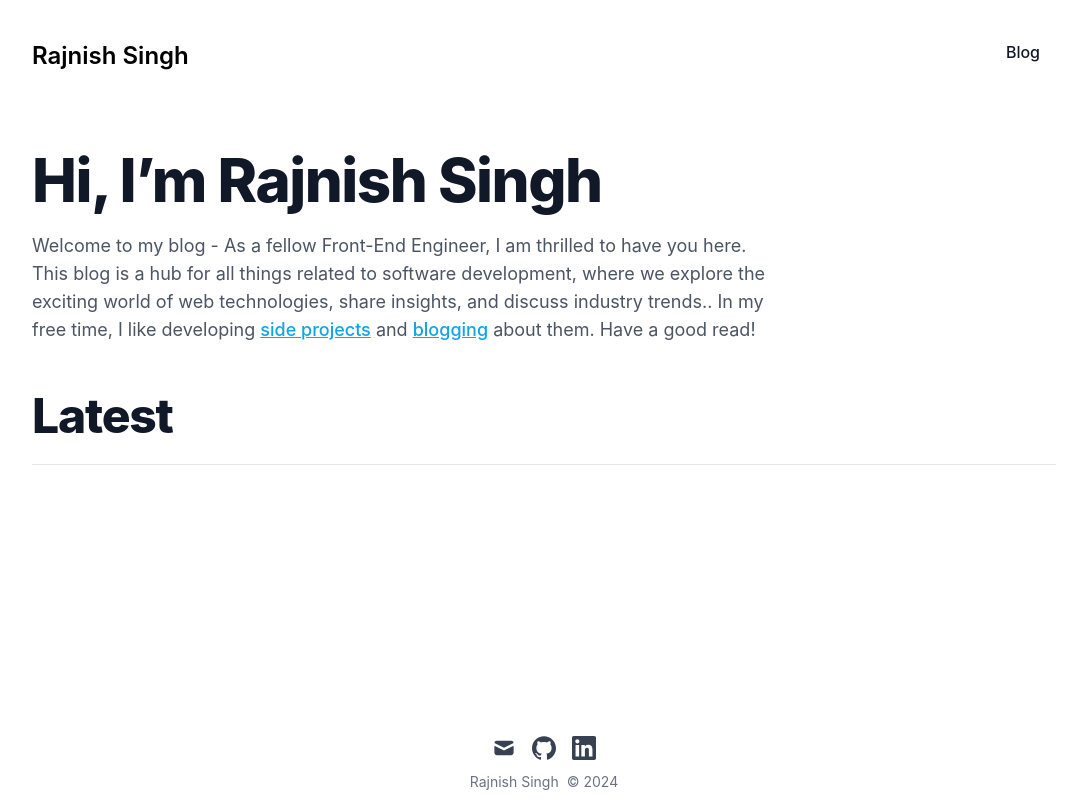
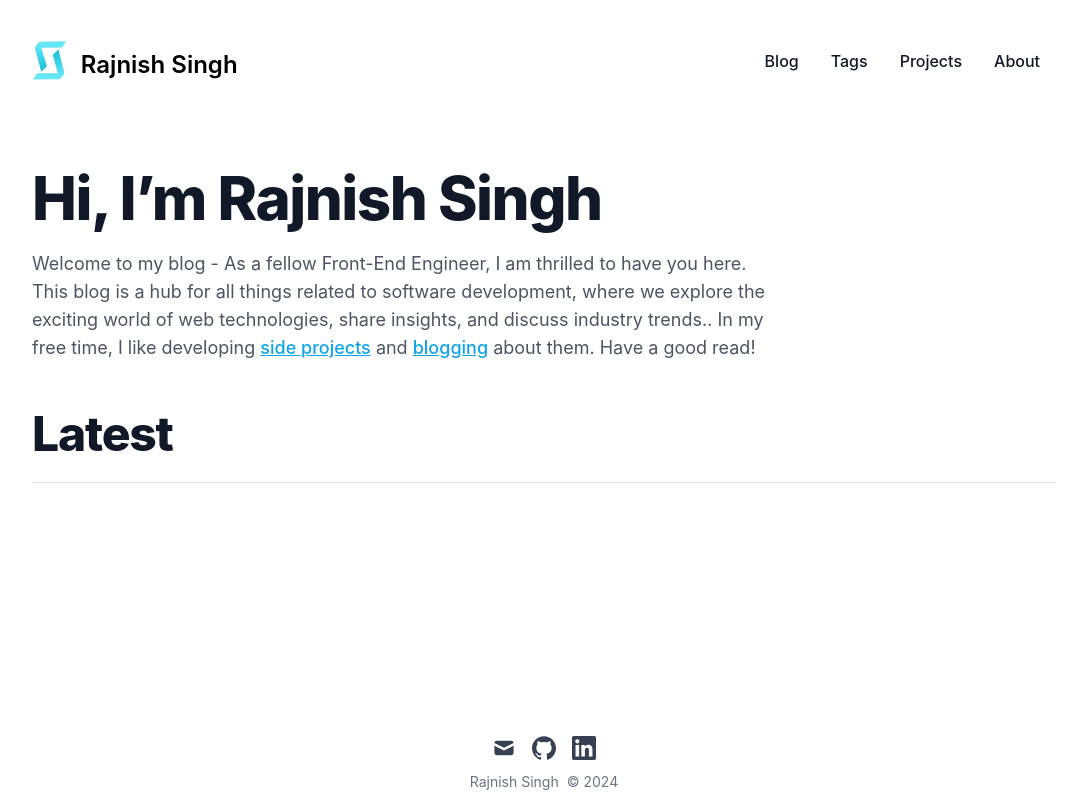
Before and after one commit to rajnish93/Blog, a Next.js app: page / in a window 1280 px wide. Shown: the whole page, without its empty margins (96-1167 px from the left). Built offline with nearby package versions, Linux system fonts and the light colour scheme.

Commit message:
update layoutWrapper and link

```diff
--- /dev/null
+++ b/app/components/customLink.tsx
@@ -0,0 +1,24 @@
+import Link from "next/link";
+import React from "react";
+
+interface CustomLinkProps
+  extends React.AnchorHTMLAttributes<HTMLAnchorElement> {
+  href: string;
+}
+
+const CustomLink: React.FC<CustomLinkProps> = ({ href, ...rest }) => {
+  const isInternalLink = href && href.startsWith("/");
+  const isAnchorLink = href && href.startsWith("#");
+
+  if (isInternalLink) {
+    return <Link href={href} {...rest} />;
+  }
+
+  if (isAnchorLink) {
+    return <a href={href} {...rest} />;
+  }
+
+  return <a target="_blank" rel="noopener noreferrer" href={href} {...rest} />;
+};
+
+export default CustomLink;
--- a/app/components/layoutWrapper.tsx
+++ b/app/components/layoutWrapper.tsx
@@ -1,6 +1,9 @@
-import Link from "next/link";
+import Link from "@/components/customLink";
 import Footer from "@/components/footer";
 import siteMetadata from "@/data/siteMetadata";
+import headerNavLinks from "@/data/headerNavLinks";
+import SectionContainer from "@/components/sectionContainer";
+import Logo from "@/components/logo";
 
 const LayoutWrapper = ({
   children,
@@ -8,34 +11,43 @@ const LayoutWrapper = ({
   children: React.ReactNode;
 }>) => {
   return (
-    <div className="max-w-3xl px-4 mx-auto sm:px-6 xl:max-w-5xl xl:px-0">
+    <SectionContainer>
       <div className="flex flex-col justify-between h-screen">
         <header className="flex items-center justify-between py-10">
           <div>
             <Link href="/" aria-label="Tailwind CSS Blog">
               <div className="flex items-center justify-between">
-                <div className="hidden h-6 text-2xl font-semibold sm:block">
-                  {siteMetadata.author}
+                <div className="mr-3">
+                  <Logo />
                 </div>
+                {typeof siteMetadata.headerTitle === "string" ? (
+                  <div className="hidden h-6 text-2xl font-semibold sm:block">
+                    {siteMetadata.headerTitle}
+                  </div>
+                ) : (
+                  siteMetadata.headerTitle
+                )}
               </div>
             </Link>
           </div>
           <div className="flex items-center text-base leading-5">
             <div className="hidden sm:block">
-              <Link
-                key="blog"
-                href="/blog"
-                className="p-1 font-medium text-gray-900 sm:p-4 dark:text-gray-100"
-              >
-                Blog
-              </Link>
+              {headerNavLinks.map((link) => (
+                <Link
+                  key={link.title}
+                  href={link.href}
+                  className="p-1 font-medium text-gray-900 sm:p-4 dark:text-gray-100"
+                >
+                  {link.title}
+                </Link>
+              ))}
             </div>
           </div>
         </header>
         <main className="mb-auto">{children}</main>
         <Footer />
       </div>
-    </div>
+    </SectionContainer>
   );
 };
 
--- /dev/null
+++ b/app/components/logo.tsx
@@ -0,0 +1,48 @@
+import React from "react";
+
+export default function Logo() {
+  return (
+    <svg
+      xmlns="http://www.w3.org/2000/svg"
+      xmlnsXlink="http://www.w3.org/1999/xlink"
+      width="36.8"
+      height="42.37"
+      viewBox="257.3 273.633 40.8 46.367"
+    >
+      <defs>
+        <path
+          id="azoNB3Vhb"
+          d="M267.69 281.9l6.12 20.57-6.16 5.96-7.34-26.4.05-.05h-.2l5.03-6.57 29.91-.78-4.61 7.02-22.8.25z"
+        ></path>
+        <linearGradient
+          id="gradienta33QAtoBOC"
+          x1="293.42"
+          x2="293.42"
+          y1="278.05"
+          y2="313.21"
+          gradientUnits="userSpaceOnUse"
+        >
+          <stop offset="0%" stopColor="#67e8f9"></stop>
+          <stop offset="100%" stopColor="#06b6d4"></stop>
+        </linearGradient>
+        <path
+          id="cVvL12Sg2"
+          d="M293.22 310.41h.2l-5.2 6.46-29.92.13 4.79-6.92 22.81.25-5.59-20.71 6.31-5.81 6.66 26.54-.06.06z"
+        ></path>
+        <linearGradient
+          id="gradientd153WjyVy"
+          x1="260.07"
+          x2="260.98"
+          y1="313.62"
+          y2="278.47"
+          gradientUnits="userSpaceOnUse"
+        >
+          <stop offset="0%" stopColor="#67e8f9"></stop>
+          <stop offset="100%" stopColor="#06b6d4"></stop>
+        </linearGradient>
+      </defs>
+      <use fill="url(#gradienta33QAtoBOC)" xlinkHref="#azoNB3Vhb"></use>
+      <use fill="url(#gradientd153WjyVy)" xlinkHref="#cVvL12Sg2"></use>
+    </svg>
+  );
+}
--- /dev/null
+++ b/app/components/sectionContainer.tsx
@@ -0,0 +1,11 @@
+export default function SectionContainer({
+  children,
+}: Readonly<{
+  children: React.ReactNode;
+}>) {
+  return (
+    <div className="max-w-3xl px-4 mx-auto sm:px-6 xl:max-w-5xl xl:px-0">
+      {children}
+    </div>
+  );
+}
--- /dev/null
+++ b/app/data/headerNavLinks.ts
@@ -0,0 +1,8 @@
+const headerNavLinks = [
+  { href: "/blog", title: "Blog" },
+  { href: "/tags", title: "Tags" },
+  { href: "/projects", title: "Projects" },
+  { href: "/about", title: "About" },
+];
+
+export default headerNavLinks;
--- a/app/page.tsx
+++ b/app/page.tsx
@@ -1,4 +1,4 @@
-import Link from "next/link";
+import Link from "@/components/customLink";
 import siteMetadata from "@/data/siteMetadata";
 
 export default function Home() {
```
